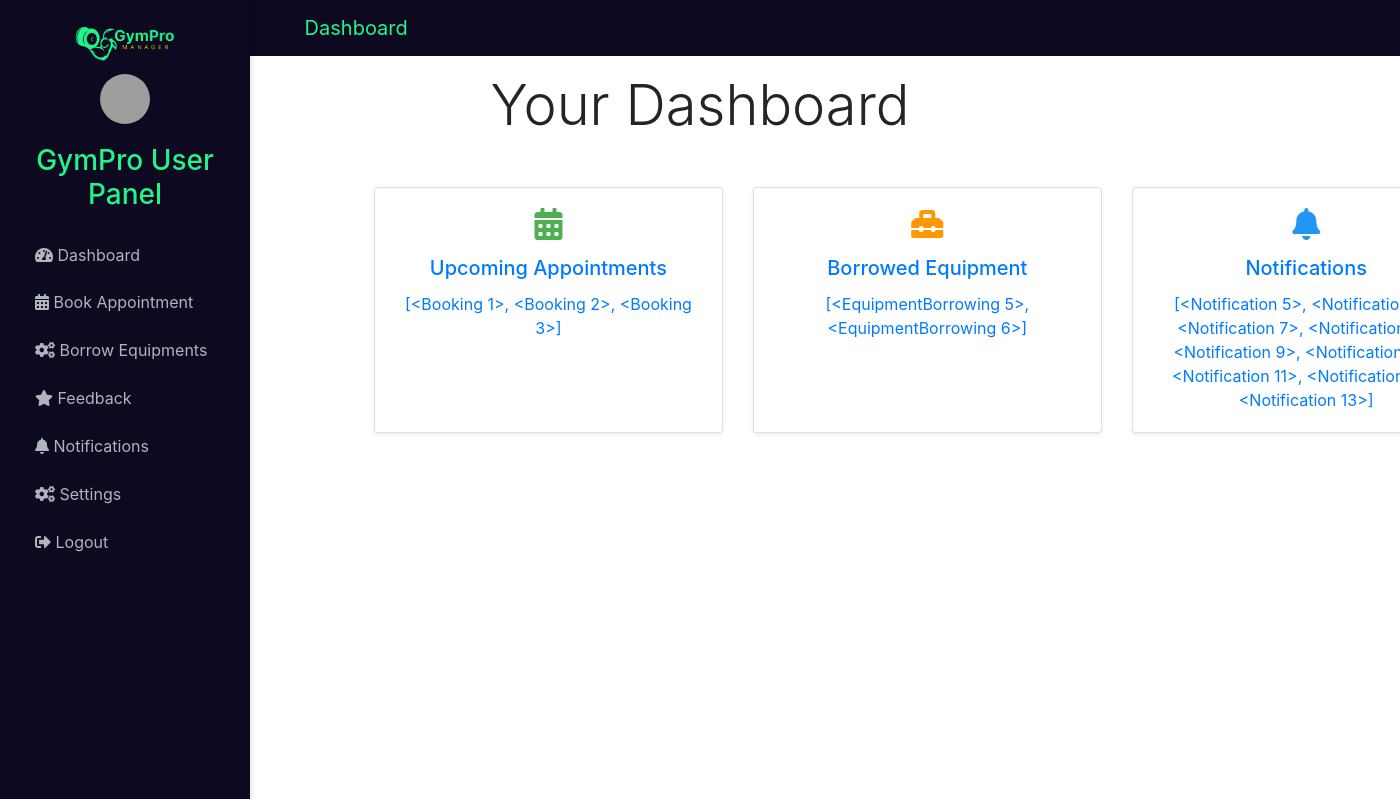
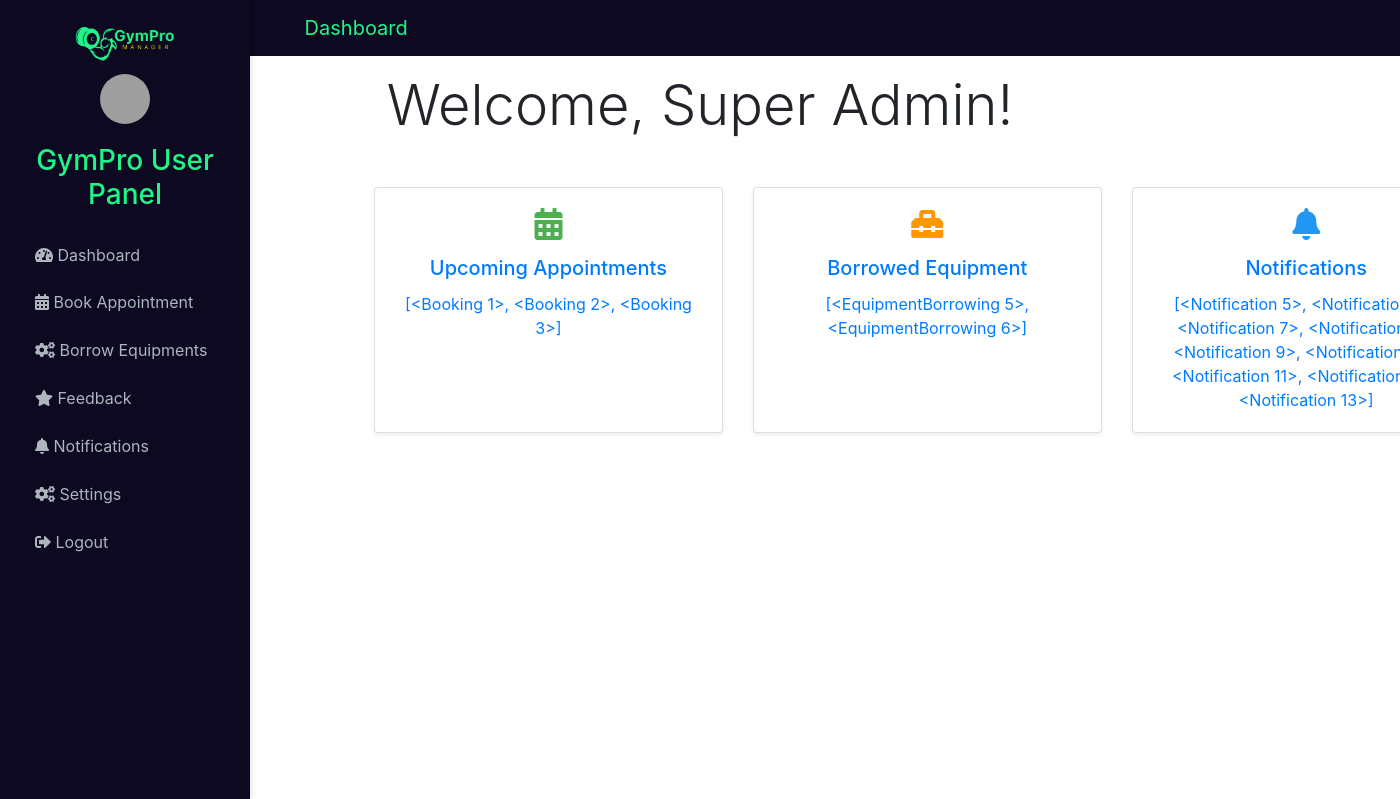
Before and after one commit to Zyldzkie/gympro, a Flask app: template templates/user_dashboard.html in a window 1400 px wide; the page is wider, and only the part inside the window is pictured. Shown: the top 799 px of that part. Run offline with Flask 3, Linux system fonts and the light colour scheme; the template is opened without the code that fills it: values that come from a table or form of the project are taken from there, others are empty; data comes from the database, SQL or seed files in the repository; parts of the project's set-up code (start-up, migrations or seed data) failed here and were passed over; some libraries are stand-ins or nearby versions; grey boxes are pictures that could not be loaded.

Commit message:
[Update] Display user's name

```diff
--- a/templates/user_dashboard.html
+++ b/templates/user_dashboard.html
@@ -58,7 +58,7 @@
           class="col-lg-10 col-md-9 col-sm-12 mx-auto d-flex flex-column align-items-center"
         >
           <header class="dashboard-header py-3 text-center">
-            <h1 class="display-4">Your Dashboard</h1>
+            <h1 class="display-4">Welcome, {{ user.firstname }} {{ user.lastname }}!</h1>
           </header>
 
           <main class="container py-4">
```
